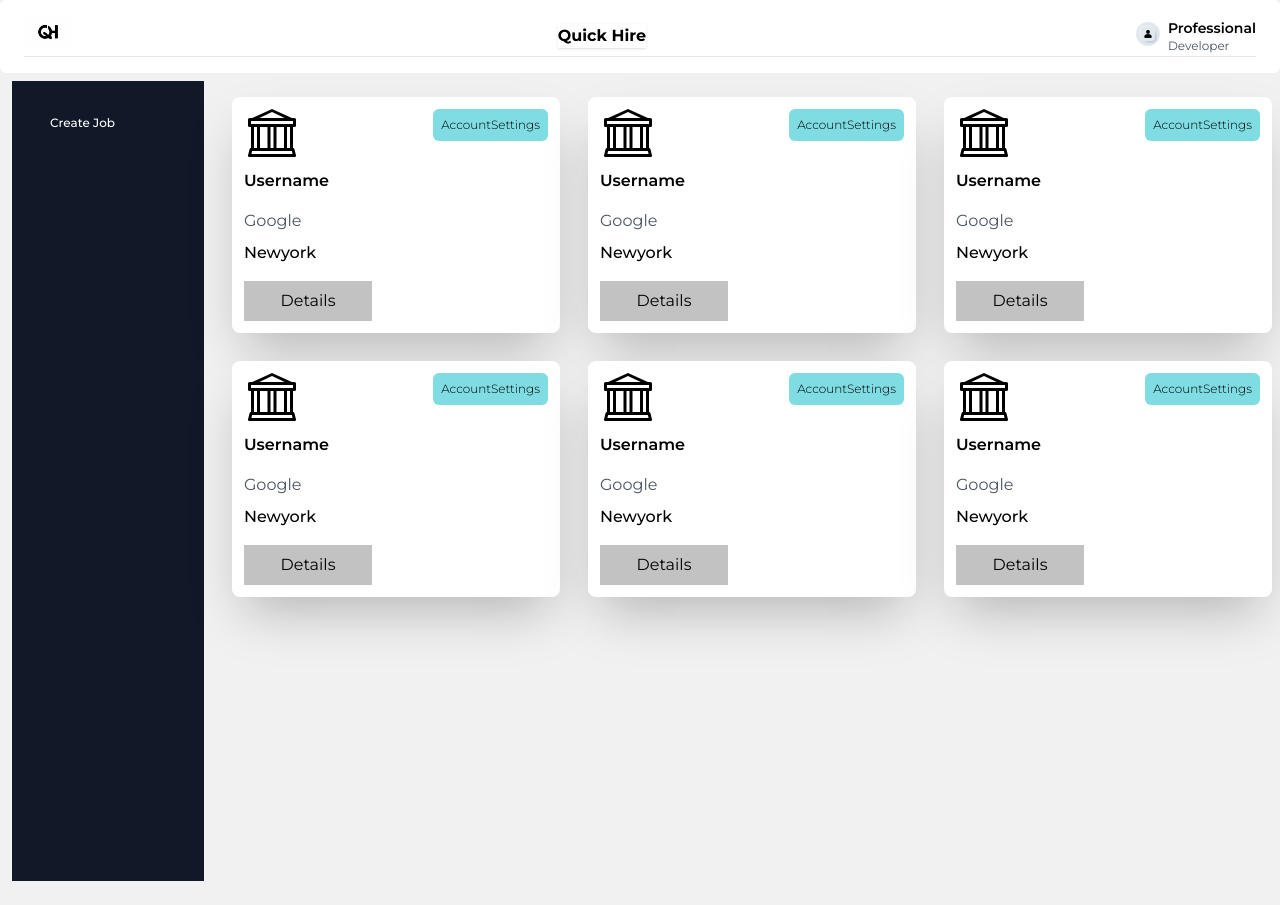
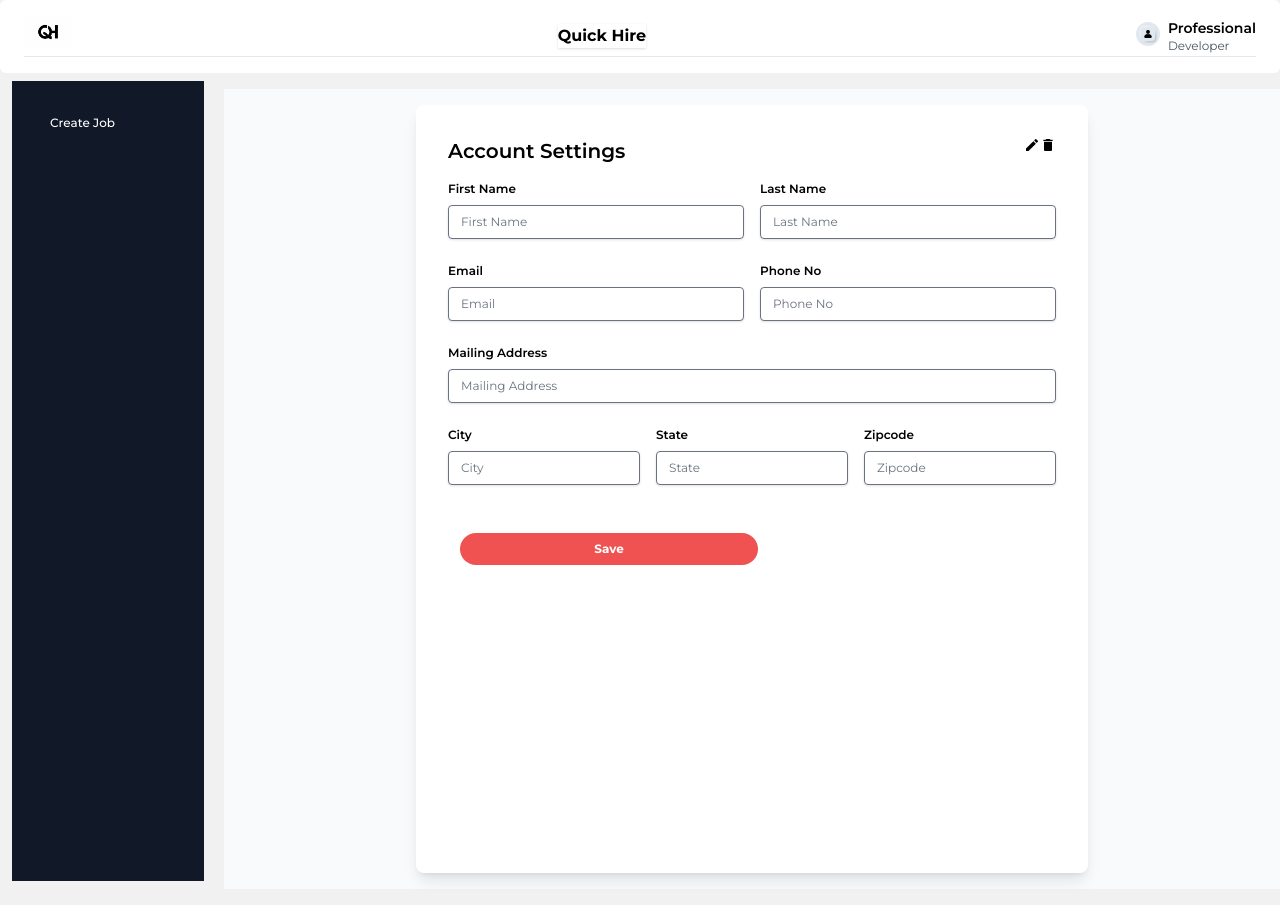
Before and after one commit to gowthamdongari/QuickHire, a React (Vite) app in the folder frontend/: page /home/AccountSettings in a window 1280 px wide. Before the commit the page ends 881 px from the top, so only its background shows below. Built offline with nearby package versions, Linux system fonts and the light colour scheme.

Commit message:
account settings

```diff
--- a/frontend/src/App.jsx
+++ b/frontend/src/App.jsx
@@ -18,6 +18,8 @@ import AddAccount from "./pages/Staff/AddAccount";
 import StaffAccounts from "./pages/Staff/StaffAccounts";
 import Notifications from "./pages/Notifications";
 import IndividualPage from "./pages/Staff/IndividualPage";
+import PasswordChange from "./components/PasswordChange";
+import AccountSettings from "./components/AccountSettings";
 
 const App = () => {
   return (
@@ -42,6 +44,8 @@ const App = () => {
          <Route path="/home/PaymentHistory" element={<PaymentHistory/>} />
          <Route path="/home/ProfessionalJobListingPage" element={<ProfessionalJobListingPage/>} />
          <Route path="/home/JobPosting" element={<JobPosting/>} />
+         <Route path="/home/PasswordChange" element={<PasswordChange/>} />
+         <Route path="/home/AccountSettings" element={<AccountSettings/>} />
 
       </Route>
     </Routes>
--- /dev/null
+++ b/frontend/src/components/AccountSettings.jsx
@@ -0,0 +1,102 @@
+import React from 'react'
+import { MdEdit } from "react-icons/md";
+import { MdDelete } from "react-icons/md";
+
+const AccountSettings = () => {
+  return (
+       <div className="bg-gray-50 min-h-screen flex justify-center w-full">
+        <div className="bg-white rounded-lg shadow-lg p-8 m-4 max-w-2xl w-full">
+            <div className='flex justify-between'>
+            <div className='flex items-center'>
+            <h1 className="text-md font-semibold mb-4">Account Settings</h1>
+            </div>
+            <div className='flex justify-between'>
+            <MdEdit />
+            <MdDelete />
+            </div>
+            </div>
+            <div className="flex flex-wrap -mx-2 mb-2">
+            <div className="w-full md:w-1/2 px-2 mb-2 md:mb-0">
+                <h1 className='text-xs font-semibold mb-2'>First Name</h1>
+                <input
+                className="passwordinput text-grey-darker"
+                type="text"
+                placeholder="First Name"
+                />
+            </div>
+            <div className="w-full md:w-1/2 px-2">
+                <h1 className='text-xs font-semibold mb-2'>Last Name</h1>
+                <input
+                className="passwordinput text-grey-darker"
+                type="text"
+                placeholder="Last Name"
+                />
+            </div>
+            </div>
+            <div className="flex flex-wrap -mx-2 mb-2">
+            <div className="w-full md:w-1/2 px-2 mb-2 md:mb-0">
+                <h1 className='text-xs font-semibold mb-2'>Email</h1>
+                <input
+                className="passwordinput text-grey-darker"
+                type="text"
+                placeholder="Email"
+                />
+            </div>
+            <div className="w-full md:w-1/2 px-2">
+                <h1 className='text-xs font-semibold mb-2'>Phone No</h1>
+                <input
+                className="passwordinput text-grey-darker"
+                type="text"
+                placeholder="Phone No"
+                />
+            </div>
+            </div>
+            <div className="flex flex-wrap -mx-2 mb-2">
+            <div className="w-full md:w-full px-2 mb-2 md:mb-0">
+                <h1 className='text-xs font-semibold mb-2'>Mailing Address</h1>
+                <input
+                className="passwordinput text-grey-darker"
+                type="text"
+                placeholder="Mailing Address"
+                />
+            </div>
+            </div>
+            <div className="flex flex-wrap -mx-2 mb-2">
+            <div className="w-full md:w-1/3 px-2 mb-2 md:mb-0">
+                <h1 className='text-xs font-semibold mb-2'>City</h1>
+                <input
+                className="passwordinput text-grey-darker"
+                type="text"
+                placeholder="City"
+                />
+            </div>
+            <div className="w-full md:w-1/3 px-2">
+                <h1 className='text-xs font-semibold mb-2'>State</h1>
+                <input
+                className="passwordinput text-grey-darker"
+                type="text"
+                placeholder="State"
+                />
+            </div>
+            <div className="w-full md:w-1/3 px-2">
+                <h1 className='text-xs font-semibold mb-2'>Zipcode</h1>
+                <input
+                className="passwordinput text-grey-darker"
+                type="text"
+                placeholder="Zipcode"
+                />
+            </div>
+            </div>
+            <div className="flex items-center justify-between mt-8 mb-8">
+                <div className="flex-1 ml-3 text-xs">
+                    <button className="bg-red-500 hover:bg-red-700 text-white font-bold py-2 px-4 rounded-full w-1/2">
+                    Save
+                    </button>
+                </div>
+            </div>
+        </div>
+        </div>
+  )
+}
+
+export default AccountSettings
--- a/frontend/src/components/Employer/JobPosting.jsx
+++ b/frontend/src/components/Employer/JobPosting.jsx
@@ -23,7 +23,7 @@ const JobPosting = () => {
       <div className="bg-white rounded-lg shadow-lg p-8 m-2 max-w-2xl w-full">
         <h1 className="text-xs font-semibold mb-2">Position</h1>
         <input
-          className="mb-2 w-full px-3 py-2 border rounded shadow appearance-none text-grey-darker"
+          className="mb-2 w-full px-3 py-2 text-xs border rounded shadow appearance-none text-grey-darker"
           type="text"
           placeholder="Name of Position ex: Software Engineer"
         />
@@ -32,7 +32,7 @@ const JobPosting = () => {
           <div className="w-full md:w-1/2 px-2 mb-2 md:mb-0">
             <h1 className='text-xs font-semibold mb-2'>First Name</h1>
             <input
-              className="w-full px-3 py-2 border rounded shadow appearance-none text-grey-darker"
+              className="w-full px-3 py-2 text-xs border rounded shadow appearance-none text-grey-darker"
               type="text"
               placeholder="First Name"
             />
@@ -40,7 +40,7 @@ const JobPosting = () => {
           <div className="w-full md:w-1/2 px-2">
             <h1 className='text-xs font-semibold mb-2'>Last Name</h1>
             <input
-              className="w-full px-3 py-2 border rounded shadow appearance-none text-grey-darker"
+              className="w-full px-3 py-2 text-xs border rounded shadow appearance-none text-grey-darker"
               type="text"
               placeholder="Last Name"
             />
@@ -50,7 +50,7 @@ const JobPosting = () => {
             <div className="w-1/2 mr-1">
             <h1 className='text-xs font-semibold mb-2'>Email</h1>
             <input
-              className="w-full px-3 py-2 border rounded shadow appearance-none text-grey-darker"
+              className="w-full px-3 py-2 text-xs border rounded shadow appearance-none text-grey-darker"
               type="email"
               placeholder="Email"
             />
@@ -62,7 +62,7 @@ const JobPosting = () => {
             </div>
               <h1 className='text-xs font-semibold mb-2'>Pay Per Hour</h1>
               <input
-                className="w-full px-3 py-2 border rounded shadow appearance-none text-grey-darker pl-10"
+                className="w-full px-3 py-2 text-xs border rounded shadow appearance-none text-grey-darker pl-10"
                 type="text"
                 placeholder="Enter pay per hour in $"
               />
@@ -85,7 +85,7 @@ const JobPosting = () => {
             </div>
 
             <div className="flex items-center justify-between mt-8 mb-8">
-            <div className="flex-1 ml-3">
+            <div className="flex-1 ml-3 text-xs">
             <button className="bg-red-500 hover:bg-red-700 text-white font-bold py-2 px-4 rounded-full w-full">
               Save & Finish
             </button>
--- /dev/null
+++ b/frontend/src/components/PasswordChange.jsx
@@ -0,0 +1,37 @@
+import React from 'react'
+
+const PasswordChange = () => {
+  return (
+    <div className="bg-gray-50 min-h-screen flex justify-center w-full">
+        <div className="bg-white rounded-lg shadow-lg p-8 m-4 max-w-xl w-1/2">
+            <h1 className="text-xs font-semibold mb-4">Current Password</h1>
+            <input
+            className="passwordinput text-grey-darker"
+            type="password"
+            placeholder="Current Password"
+            />
+            <h1 className="text-xs font-semibold mb-4">New Password</h1>
+            <input
+            className="passwordinput text-grey-darker"
+            type="password"
+            placeholder="New Password"
+            />
+            <h1 className="text-xs font-semibold mb-4">Confirm Password</h1>
+            <input
+            className="passwordinput text-grey-darker"
+            type="password"
+            placeholder="Confirm Password"
+            />
+            <div className="flex items-center justify-between mt-8 mb-8">
+                <div className="flex-1 ml-3 text-xs">
+                    <button className="bg-red-500 hover:bg-red-700 text-white font-bold py-2 px-4 rounded-full w-full">
+                    Save & Finish
+                    </button>
+                </div>
+            </div>
+        </div>
+        </div>
+  )
+}
+
+export default PasswordChange
--- a/frontend/src/globals.css
+++ b/frontend/src/globals.css
@@ -35,3 +35,7 @@
   @apply h-[48px] w-[468px] p-2 bg-[#f4f4f4] decoration-[#000000] font-medium leading-4 text-sm;
   border-radius: 24px;
 }
+
+.passwordinput{
+  @apply mb-4 w-full px-3 py-2 text-xs border rounded shadow appearance-none ;
+}
```
